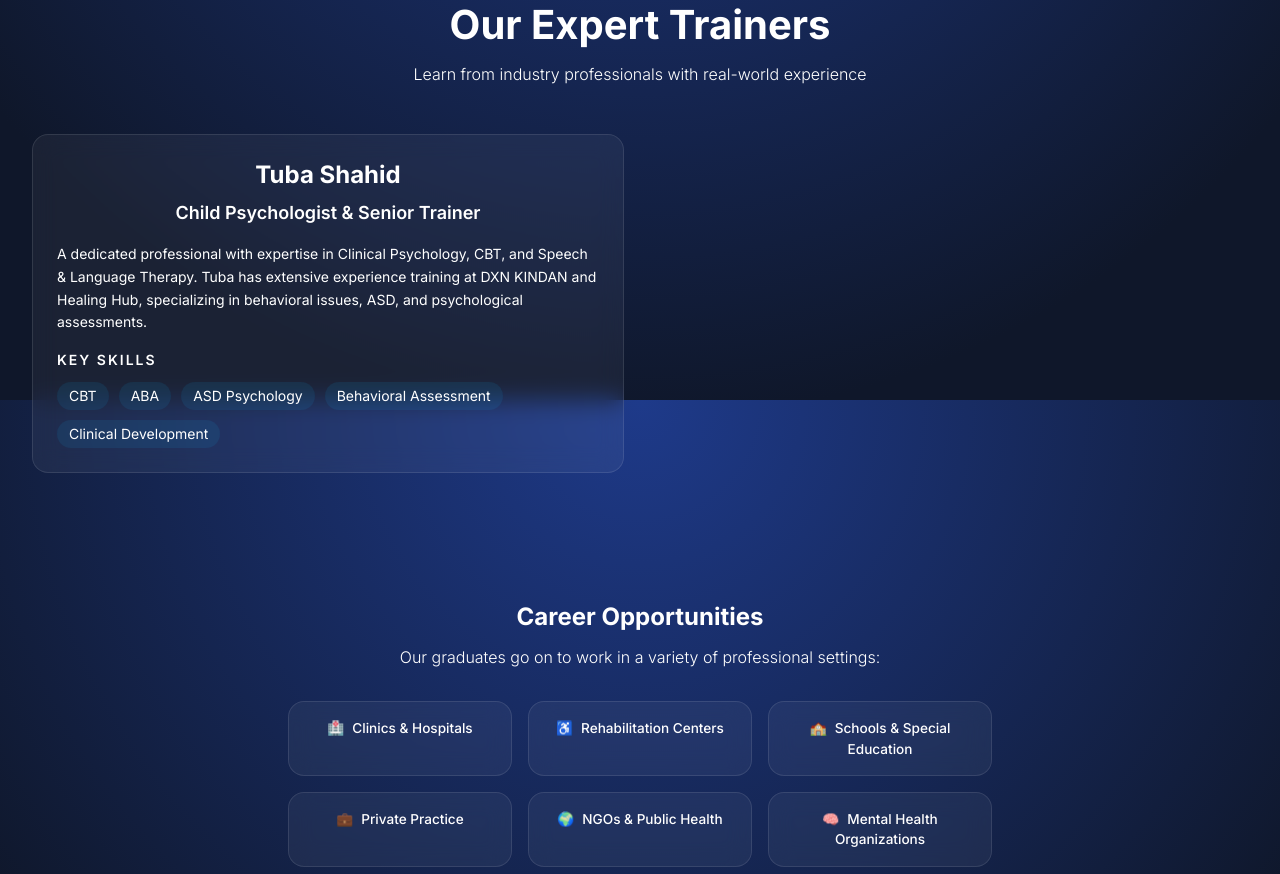
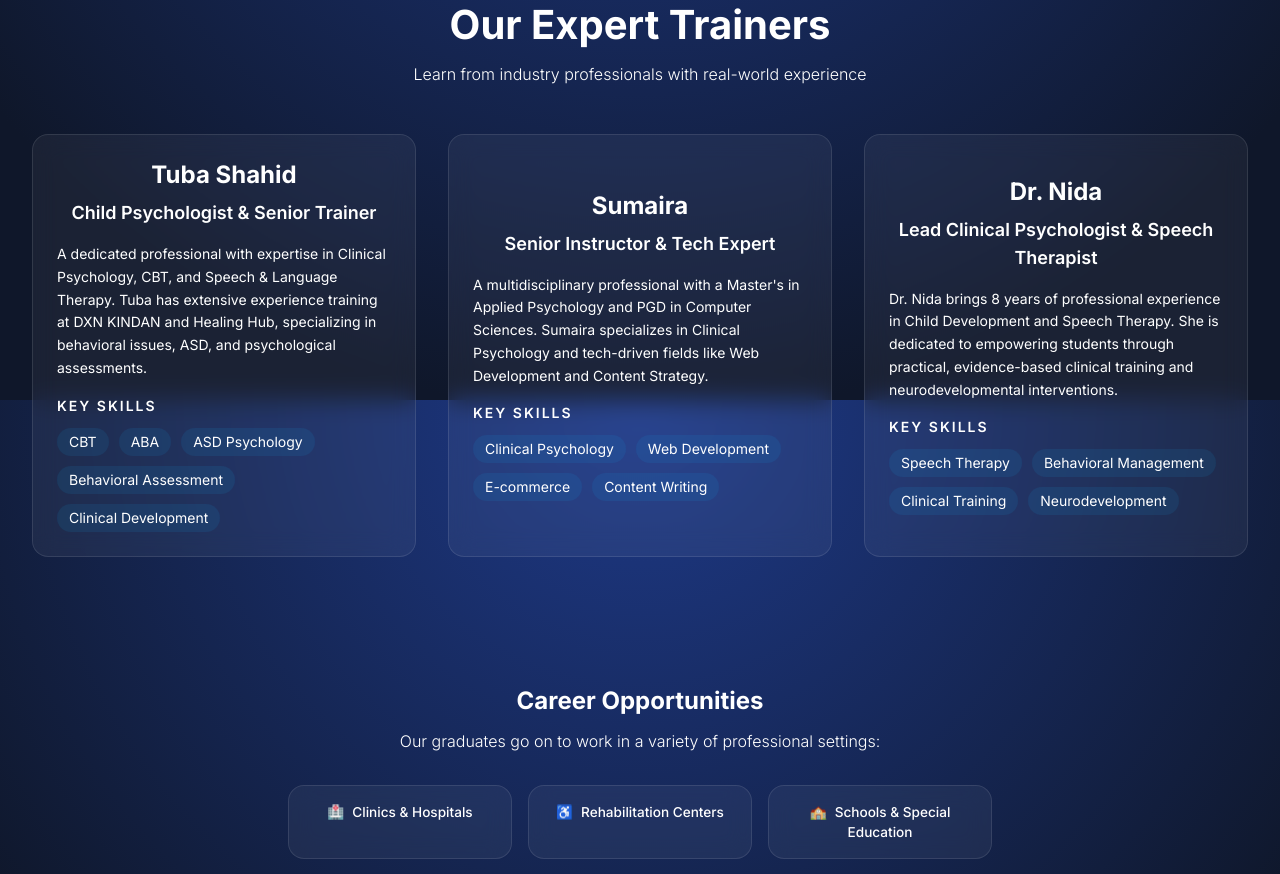
Before and after one commit to imran350/gicp-academy, a React (Vite) app: page /about in a window 1280 px wide. Shown: the part 1200-2074 px from the top of the page. Built offline with nearby package versions, Linux system fonts and the light colour scheme; no server answers; a web font is replaced by a local one.

Commit message:
Added success message and admission form

```diff
--- a/src/pages/About.jsx
+++ b/src/pages/About.jsx
@@ -124,7 +124,7 @@ export default function About() {
             </p>
           </div>
 
-          <div className="grid gap-8 sm:grid-cols-1 lg:grid-cols-2">
+          <div className="grid gap-8 sm:grid-cols-1 lg:grid-cols-3">
             {/* Tuba Shahid Profile Card */}
             <div className="glass-card p-6 rounded-2xl bg-[rgba(255,255,255,0.05)] backdrop-blur-md border border-white/20 flex flex-col justify-center">
               {/* Centered Name Section */}
@@ -143,6 +143,60 @@ export default function About() {
                   <h4 className="text-sm font-semibold uppercase tracking-[2px] text-white mb-3">Key Skills</h4>
                   <div className="flex flex-wrap gap-2.5">
                     {['CBT', 'ABA', 'ASD Psychology', 'Behavioral Assessment', 'Clinical Development'].map((skill) => (
+                      <span key={skill} className="px-3 py-1 rounded-full bg-brand-sky-blue/10 text-white text-sm">
+                        {skill}
+                      </span>
+                    ))}
+                  </div>
+                </div>
+              </div>
+            </div>
+
+            {/* Sumaira Profile Card */}
+            <div className="glass-card p-6 rounded-2xl bg-[rgba(255,255,255,0.05)] backdrop-blur-md border border-white/20 flex flex-col justify-center">
+              {/* Centered Name Section */}
+              <div className="text-center mb-4">
+                <h3 className="text-2xl font-bold text-white !important">Sumaira</h3>
+                <p className="mt-2 text-lg font-semibold text-white !important">Senior Instructor & Tech Expert</p>
+              </div>
+
+              {/* Left-Aligned Bio & Skills */}
+              <div className="text-left">
+                <p className="text-sm leading-relaxed text-white !important">
+                  A multidisciplinary professional with a Master's in Applied Psychology and PGD in Computer Sciences. Sumaira specializes in Clinical Psychology and tech-driven fields like Web Development and Content Strategy.
+                </p>
+
+                <div className="mt-4 w-full">
+                  <h4 className="text-sm font-semibold uppercase tracking-[2px] text-white mb-3">Key Skills</h4>
+                  <div className="flex flex-wrap gap-2.5">
+                    {['Clinical Psychology', 'Web Development', 'E-commerce', 'Content Writing'].map((skill) => (
+                      <span key={skill} className="px-3 py-1 rounded-full bg-brand-sky-blue/10 text-white text-sm">
+                        {skill}
+                      </span>
+                    ))}
+                  </div>
+                </div>
+              </div>
+            </div>
+
+            {/* Dr. Nida Profile Card */}
+            <div className="glass-card p-6 rounded-2xl bg-[rgba(255,255,255,0.05)] backdrop-blur-md border border-white/20 flex flex-col justify-center">
+              {/* Centered Name Section */}
+              <div className="text-center mb-4">
+                <h3 className="text-2xl font-bold text-white !important">Dr. Nida</h3>
+                <p className="mt-2 text-lg font-semibold text-white !important">Lead Clinical Psychologist & Speech Therapist</p>
+              </div>
+
+              {/* Left-Aligned Bio & Skills */}
+              <div className="text-left">
+                <p className="text-sm leading-relaxed text-white !important">
+                  Dr. Nida brings 8 years of professional experience in Child Development and Speech Therapy. She is dedicated to empowering students through practical, evidence-based clinical training and neurodevelopmental interventions.
+                </p>
+
+                <div className="mt-4 w-full">
+                  <h4 className="text-sm font-semibold uppercase tracking-[2px] text-white mb-3">Key Skills</h4>
+                  <div className="flex flex-wrap gap-2.5">
+                    {['Speech Therapy', 'Behavioral Management', 'Clinical Training', 'Neurodevelopment'].map((skill) => (
                       <span key={skill} className="px-3 py-1 rounded-full bg-brand-sky-blue/10 text-white text-sm">
                         {skill}
                       </span>
--- a/src/pages/Admissions.jsx
+++ b/src/pages/Admissions.jsx
@@ -12,7 +12,7 @@ export default function Admissions() {
     first_name: '', last_name: '', whatsapp: '', email: '', program: '', payment_method: '', message: '',
   })
   const [status, setStatus] = useState('idle')
-  const [showSuccess, setShowSuccess] = useState(false)
+  const [isSubmitted, setIsSubmitted] = useState(false)
   const [isFormValid, setIsFormValid] = useState(false)
   const [errors, setErrors] = useState({})
 
@@ -33,6 +33,7 @@ export default function Admissions() {
       EMAIL_REGEX.test(form.email.trim()) &&
       PHONE_REGEX.test(form.whatsapp.trim().replace(/[\s\-]/g, '')) &&
       form.first_name.trim() &&
+      form.last_name.trim() &&
       form.program.trim()
     )
   }, [form])
@@ -40,22 +41,50 @@ export default function Admissions() {
   const handleChange = (e) => setForm({ ...form, [e.target.name]: e.target.value })
 
   const handleSubmit = async (e) => {
-    e.preventDefault()
-    if (!isFormValid) return
+    e.preventDefault(); // Ensure default behavior is prevented
+    if (!isFormValid) {
+      console.error('Form submission blocked: Invalid fields detected'); // Log validation failure
+      alert('Please fill all required fields correctly (valid email and WhatsApp number are required)'); // User-facing error
+      return
+    }
 
     setStatus('submitting')
     try {
-      if (!supabase) throw new Error('Supabase not configured')
+      console.log('Submitting form data:', form); // Debug log for form data
+      console.log('Supabase client status:', !!supabase); // Debug log for Supabase connection
+      if (!supabase) {
+        const supabaseError = new Error('Supabase not configured — check .env file for valid credentials');
+        console.error(supabaseError);
+        alert('Form submission failed: Supabase connection not found. Check your .env file for valid VITE_SUPABASE_URL and VITE_SUPABASE_ANON_KEY');
+        setStatus('error');
+        return;
+      }
       const cleanForm = { ...form, whatsapp: form.whatsapp.replace(/[\s\-]/g, '') }
-      const { data, error } = await supabase.from('applications').insert([cleanForm]).select('id')
-      if (error) throw error
+      // Verify required fields exist before submission
+      const requiredFields = ['first_name', 'last_name', 'whatsapp', 'email', 'program']
+      const missingFields = requiredFields.filter(field => !cleanForm[field]?.trim())
+      if (missingFields.length > 0) {
+        console.error('Missing required fields:', missingFields);
+        setStatus('error');
+        return;
+      }
+
+      const { error } = await supabase.from('applications').insert([cleanForm])
+      if (error) {
+        console.error('Supabase insertion error:', error); // Debug log for Supabase errors
+        throw error;
+      }
+      console.log('Supabase insertion successful:', data); // Debug log for successful insertion
+      setIsSubmitted(true)
+      // Trigger WhatsApp redirect immediately after success state update
+      window.open(`https://wa.me/923019753393?text=I%20have%20submitted%20my%20admission%20form%20on%20GICP%20Academy.`, '_blank')
       setStatus('success')
-      setShowSuccess(true)
       setForm({ first_name: '', last_name: '', whatsapp: '', email: '', program: '', payment_method: '', message: '' })
-      // Send WhatsApp notification to academy
-      const whatsappMsg = `New Application Received!%0A%0A*Name:*%20${form.first_name}%20${form.last_name}%0A*Course:*%20${form.program}%0A*Phone:*%20${form.whatsapp}`;
-      window.open(`https://wa.me/923019753393?text=${whatsappMsg}`, '_blank')
-    } catch { setStatus('error') }
+    } catch (err) {
+      console.error('Form submission error:', err); // Debug log for general errors
+      setStatus('error');
+      setIsSubmitted(false); // Reset success state on failure
+    }
   }
 
   return (
@@ -113,11 +142,11 @@ export default function Admissions() {
             </div>
             {/* Right: Enrollment Form */}
             <div className="glass-card p-8 sm:p-11">
-              {status === 'success' ? (
+              {isSubmitted ? (
                 <div className="bg-green-600/20 border-2 border-green-500 p-8 rounded-2xl text-center animate-fade-in">
                   <CheckCircle className="h-16 w-16 text-green-500 mx-auto mb-4" />
                   <p className="text-xl font-bold text-white">Application Submitted Successfully!</p>
-                  <p className="mt-2 text-white/90">Opening WhatsApp for final confirmation...</p>
+                  <p className="mt-2 text-white/90">We will contact you soon.</p>
                 </div>
               ) : (
               <form onSubmit={handleSubmit} className="w-full space-y-6">
@@ -133,7 +162,7 @@ export default function Admissions() {
                       required
                       value={form.first_name}
                       onChange={handleChange}
-                      className={`form-input ${errors.first_name ? 'form-error-input' : ''}`}
+                      className={`form-input text-white !important ${errors.first_name ? 'form-error-input' : ''}`}
                       placeholder="e.g. Ayesha"
                     />
                   </div>
@@ -145,7 +174,7 @@ export default function Admissions() {
                       required
                       value={form.last_name}
                       onChange={handleChange}
-                      className={`form-input ${errors.last_name ? 'form-error-input' : ''}`}
+                      className={`form-input text-white !important ${errors.last_name ? 'form-error-input' : ''}`}
                       placeholder="e.g. Khan"
                     />
                   </div>
@@ -160,7 +189,7 @@ export default function Admissions() {
                       required
                       value={form.whatsapp}
                       onChange={handleChange}
-                      className={`form-input ${errors.whatsapp ? 'form-error-input' : ''}`}
+                      className={`form-input text-white !important ${errors.whatsapp ? 'form-error-input' : ''}`}
                       placeholder="0300-0000000"
                     />
                   </div>
@@ -172,7 +201,7 @@ export default function Admissions() {
                       required
                       value={form.email}
                       onChange={handleChange}
-                      className={`form-input ${errors.email ? 'form-error-input' : ''}`}
+                      className={`form-input text-white !important ${errors.email ? 'form-error-input' : ''}`}
                       placeholder="your@email.com"
                     />
                   </div>
@@ -185,26 +214,17 @@ export default function Admissions() {
                     required
                     value={form.program}
                     onChange={handleChange}
-                    className={`form-input ${errors.program ? 'form-error-input' : ''}`}
+                    className={`form-input text-white !important ${errors.program ? 'form-error-input' : ''}`}
                   >
                     <option value="">Select a program...</option>
                     {courses.map((c) => <option key={c.id} value={c.title}>{c.title}</option>)}
                   </select>
                 </div>
 
-                <div className="form-section">
-                  <label className="mb-1.5 block text-[0.78rem] font-semibold text-white">Payment Method</label>
-                  <select name="payment_method" value={form.payment_method} onChange={handleChange} className="form-input">
-                    <option value="">Select payment method...</option>
-                    <option value="jazzcash">JazzCash</option>
-                    <option value="easypaisa">EasyPaisa</option>
-                    <option value="bank-transfer">Bank Transfer</option>
-                  </select>
-                </div>
 
                 <div className="form-section">
                   <label className="mb-1.5 block text-[0.78rem] font-semibold text-white">Message (Optional)</label>
-                  <textarea name="message" rows={4} value={form.message} onChange={handleChange} className="form-input resize-none" placeholder="Any questions or additional info..." />
+                  <textarea name="message" rows={4} value={form.message} onChange={handleChange} className="form-input text-white !important resize-none" placeholder="Any questions or additional info..." />
                 </div>
 
                 <button
```
